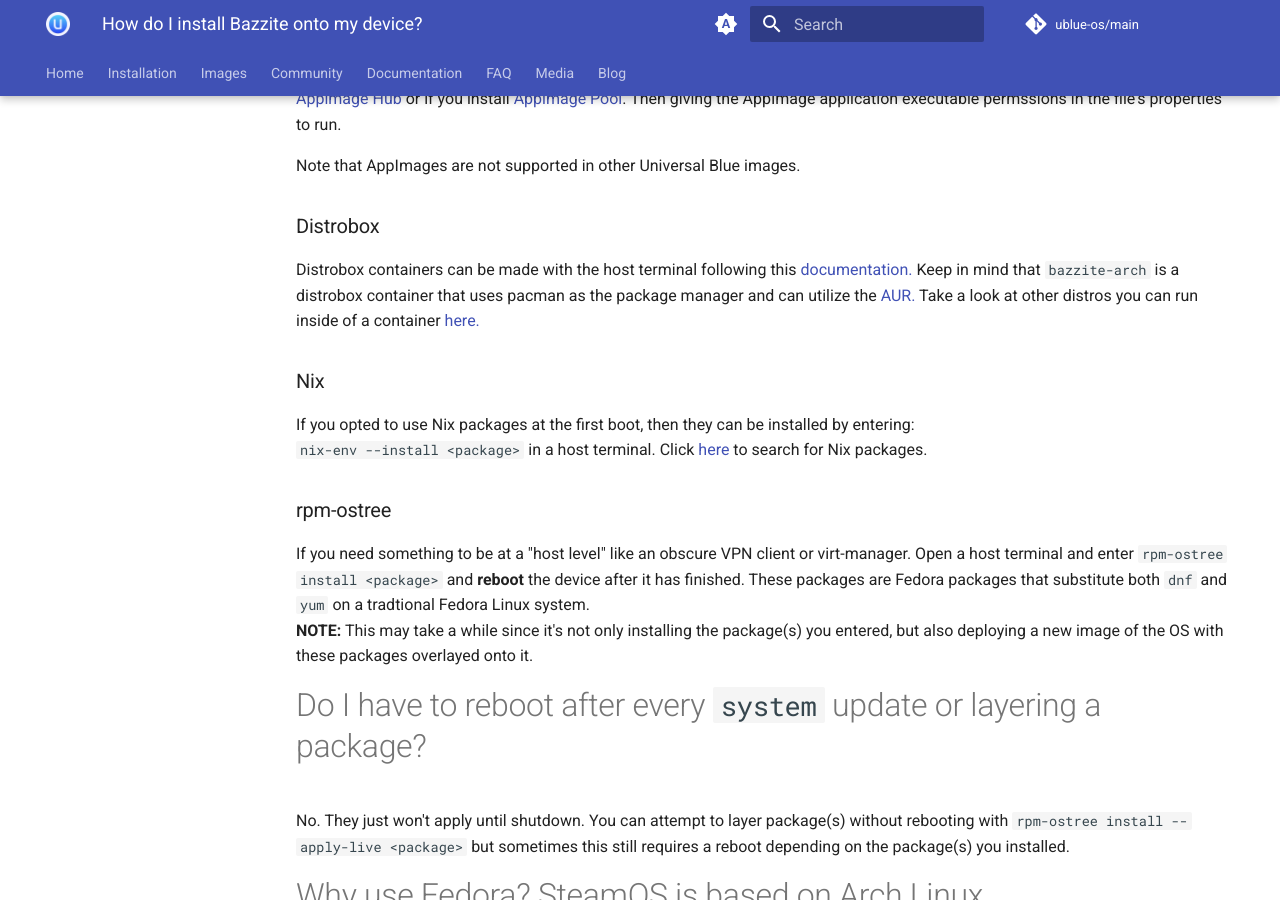
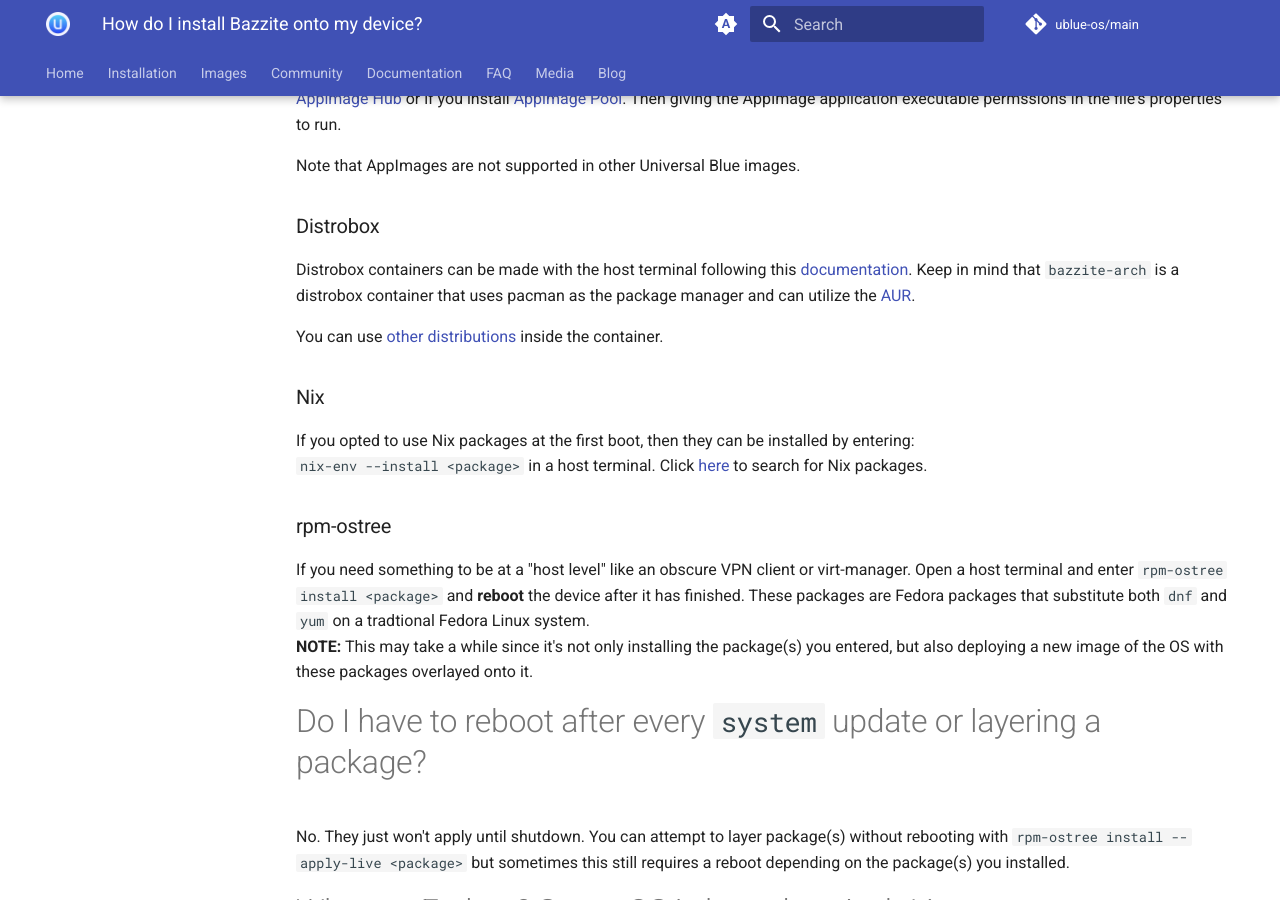
Before and after one commit to ublue-os/website, an MkDocs documentation site: the page built from docs/images/bazzite/FAQ.md, in a window 1280 px wide and 900 px high, scrolled down 1926 px. Built offline with MkDocs 1.6.1 and Material for MkDocs 9.7.7, drawn with Linux system fonts in a browser that asks for light colours; comment, search, counter and statistics services are not loaded.

Commit message:
Update docs/images/bazzite/FAQ.md
Co-authored-by: Jorge O. Castro <jorge.castro@gmail.com>

```diff
--- a/docs/images/bazzite/FAQ.md
+++ b/docs/images/bazzite/FAQ.md
@@ -60,7 +60,9 @@ Note that AppImages are not supported in other Universal Blue images.
 
 ### Distrobox
 
-Distrobox containers can be made with the host terminal following this [documentation.](https://github.com/89luca89/distrobox/blob/main/docs/usage/distrobox-create.md)  Keep in mind that `bazzite-arch` is a distrobox container that uses pacman as the package manager and can utilize the [AUR.](https://aur.archlinux.org/)  Take a look at other distros you can run inside of a container [here.](https://github.com/89luca89/distrobox/blob/main/docs/compatibility.md#containers-distros)
+Distrobox containers can be made with the host terminal following this [documentation](https://github.com/89luca89/distrobox/blob/main/docs/usage/distrobox-create.md). Keep in mind that `bazzite-arch` is a distrobox container that uses pacman as the package manager and can utilize the [AUR](https://aur.archlinux.org/).
+
+You can use [other distributions](https://github.com/89luca89/distrobox/blob/main/docs/compatibility.md#containers-distros) inside the container.
 
 ### Nix
 
```
